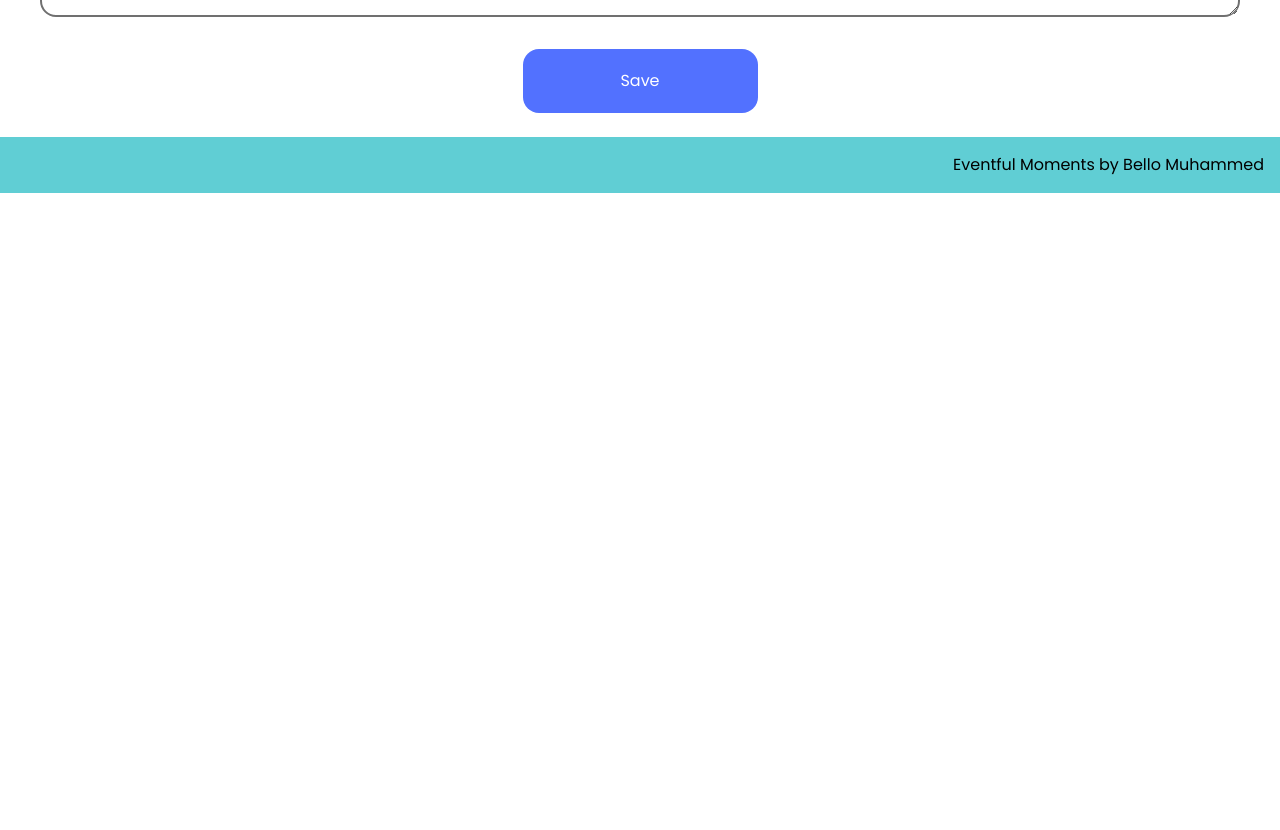
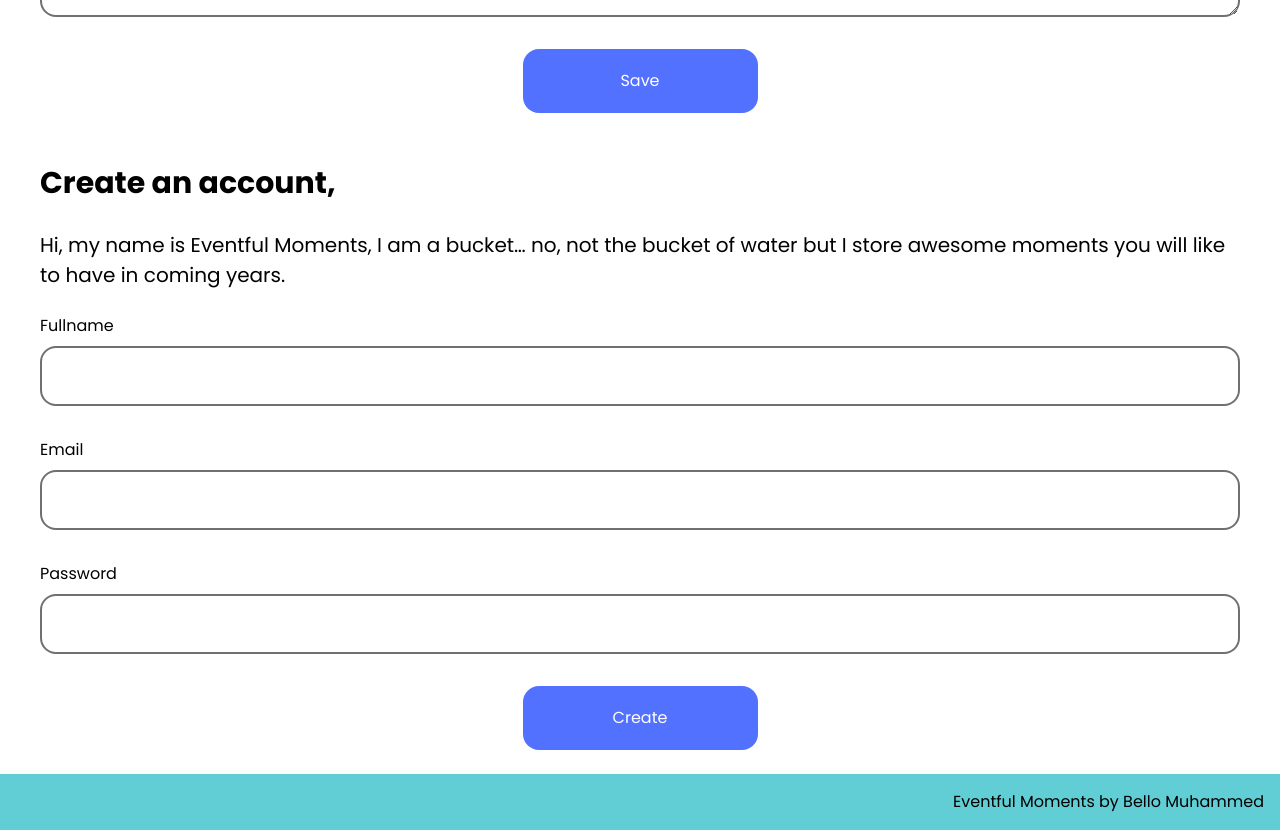
Before and after one commit to Sallah10/eventful-app, a Vue app: page /register in a window 1280 px wide. Shown: the part 2471-3301 px from the top of the page. Before the commit the page ends 2664 px from the top, so only its background shows below. Built offline with nearby package versions, Linux system fonts and the light colour scheme.

Commit message:
Add Register component and integrate it into App.vue; update nav styles

```diff
--- a/src/App.vue
+++ b/src/App.vue
@@ -5,15 +5,17 @@ import Home from './components/home.vue';
 import Buckets from './components/buckets.vue';
 import BucketInfo from './components/bucketInfo.vue';
 import AddItem from './components/addItem.vue';
+import Register from './components/register.vue';
 </script>
 
 <template>
-  <div class="h-[100vh]">
+  <div class="h-[100vh]  md:w-[100%]">
     <Nav/>
     <Home/>
     <Buckets/>
     <BucketInfo/>
     <AddItem/>
+    <Register/>
     <Footer/>
   </div>
 </template>
--- a/src/components/nav.vue
+++ b/src/components/nav.vue
@@ -1,5 +1,5 @@
 <template>
-    <nav class="bg-[#008289] flex justify-between text-[#ffffff] px-4 py-4  ">
+    <nav class="bg-[#008289] flex justify-between text-[#ffffff] px-4 py-4 ">
         <a href="
         " class="italic text-xl">Eventful Moments.</a>
         <ul class="flex gap-4 text-lg">
--- a/src/components/register.vue
+++ b/src/components/register.vue
@@ -1,3 +1,30 @@
 <template>
-    register
+    <section class="section">
+        <h1 class="textH1">Create an account,</h1>
+        <h2 class="textH2">
+            Hi, my name is Eventful Moments, I am a bucket… no, not the bucket of water but I store awesome moments you will like to have in coming years.
+        </h2>
+        <form action="" class="form">
+            <div class="gap-2 flex flex-col">
+                <h3 class="textH3">Fullname</h3>
+                <input
+                type="text"
+                class="rounded-2xl w-full border-[#707070] border-2 px-6 py-4"/>
+            </div>
+            <div class="gap-2 flex flex-col">
+                <h3 class="textH3">Email</h3>
+                <input
+                type="email"
+                class="rounded-2xl w-full border-[#707070] border-2 px-6 py-4"/>
+            </div>
+            <div class="gap-2 flex flex-col">
+                <h3 class="textH3">Password</h3>
+                <input
+                type="password"
+                class="rounded-2xl w-full border-[#707070] border-2 px-6 py-4"
+                />
+            </div>
+            <button class="button">Create</button>
+        </form>
+    </section>
 </template>
```
